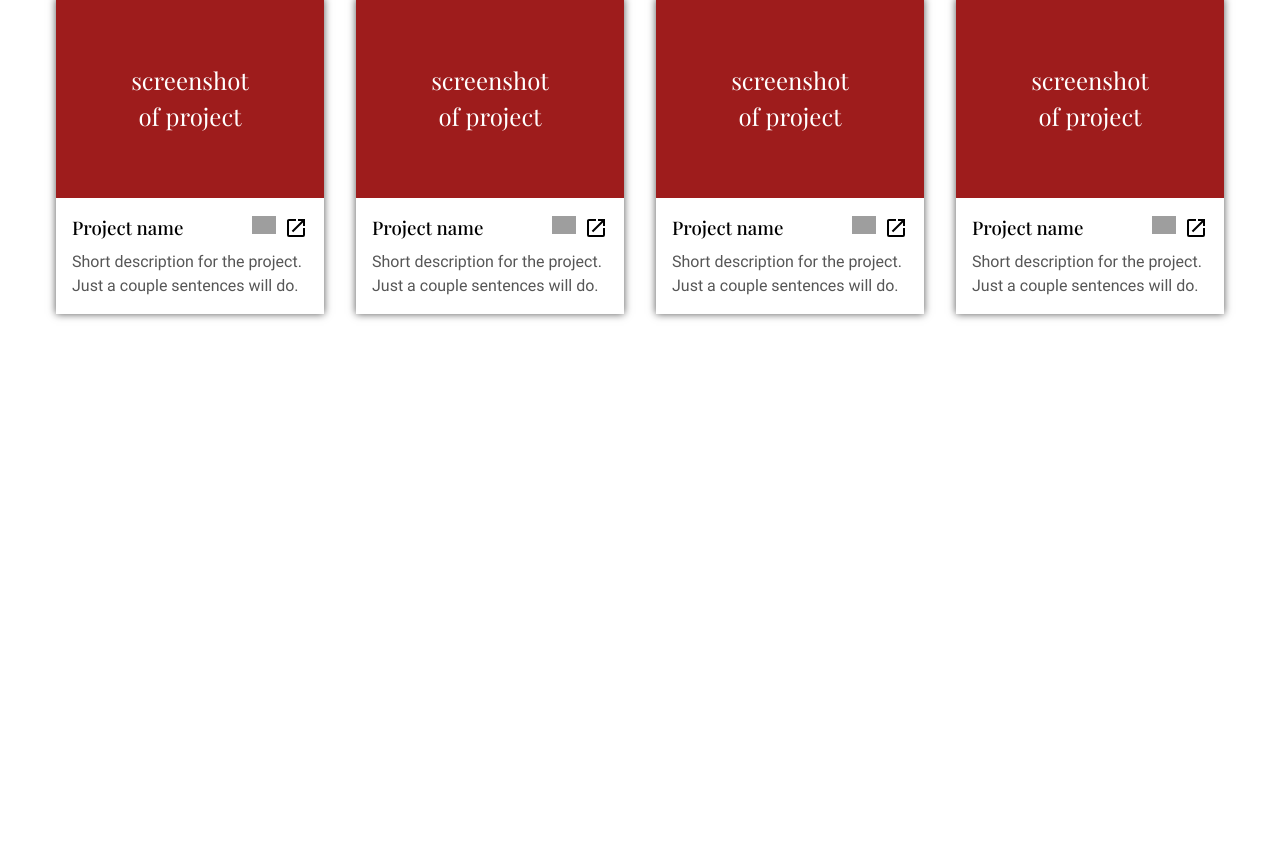
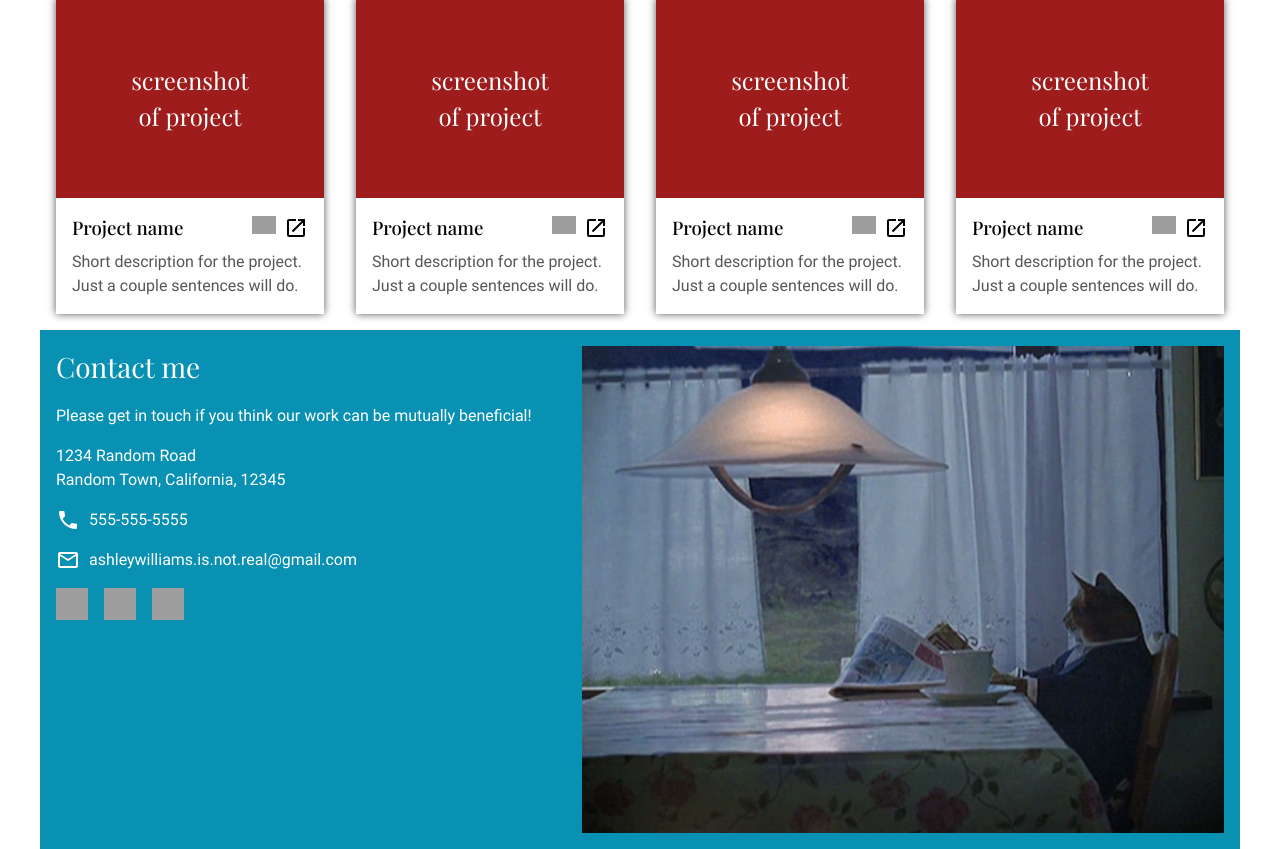
Before and after one commit to yppelu/odin-homepage, a React (Vite) app: page / in a window 1280 px wide. Shown: the part 850-1699 px from the top of the page. Before the commit the page ends 1180 px from the top, so only its background shows below. Built offline with nearby package versions, Linux system fonts and the light colour scheme; grey boxes are pictures that could not be loaded.

Commit message:
Create contact-me section

```diff
--- /dev/null
+++ b/src/components/ContactMe/ContactMe.css
@@ -0,0 +1,54 @@
+.contact-me {
+  background-color: #0891B2;
+  color: #FFFFFF;
+
+  display: flex;
+  justify-content: space-between;
+  gap: 1rem;
+
+  padding: 1rem;
+}
+
+.contact-me__info {
+  display: flex;
+  flex-direction: column;
+  gap: 1rem;
+}
+
+.contact-me__title {
+  font-family: "Playfair Display", Georgia, serif;
+  font-size: 1.75rem;
+  font-weight: 400;
+}
+
+.contact-me__paragraph {
+  display: flex;
+  align-items: center;
+  gap: 1ch;
+}
+
+.contact-me__info-icon {
+  height: 1.5rem;
+}
+
+.contact-me__picture {
+  width: 55%;
+}
+
+.contact-me__picture>img {
+  width: 100%;
+}
+
+@media (max-width: 500px) {
+  .contact-me {
+    flex-direction: column;
+  }
+
+  .contact-me__info {
+    width: 100%;
+  }
+
+  .contact-me__picture {
+    width: 100%;
+  }
+}
--- a/src/components/ContactMe/ContactMe.jsx
+++ b/src/components/ContactMe/ContactMe.jsx
@@ -1,5 +1,39 @@
+import './ContactMe.css';
+
+import LinksToAccounts from '../LinksToAccounts/LinksToAccounts.jsx';
+
 export default function ContactMe() {
   return (
-    <footer className='contact-me'></footer>
+    <footer className='contact-me'>
+      <div className='contact-me__info'>
+        <h2 className='contact-me__title'>Contact me</h2>
+        <p className='contact-me__paragraph'>
+          Please get in touch if you think our work can be mutually beneficial!
+        </p>
+        <p className='contact-me__paragraph' aria-label='Address'>
+          1234 Random Road
+          <br />
+          Random Town, California, 12345
+        </p>
+        <p className='contact-me__paragraph' aria-label='Phone number'>
+          <svg className='contact-me__info-icon' xmlns='http://www.w3.org/2000/svg' viewBox='0 0 24 24' fill='#FFFFFF'>
+            <path d='M6.62,10.79C8.06,13.62 10.38,15.94 13.21,17.38L15.41,15.18C15.69,14.9 16.08,14.82 16.43,14.93C17.55,15.3 18.75,15.5 20,15.5A1,1 0 0,1 21,16.5V20A1,1 0 0,1 20,21A17,17 0 0,1 3,4A1,1 0 0,1 4,3H7.5A1,1 0 0,1 8.5,4C8.5,5.25 8.7,6.45 9.07,7.57C9.18,7.92 9.1,8.31 8.82,8.59L6.62,10.79Z' />
+          </svg>
+          555-555-5555
+        </p>
+        <p className='contact-me__paragraph' aria-label='Email address'>
+          <svg className='contact-me__info-icon' xmlns='http://www.w3.org/2000/svg' viewBox='0 0 24 24' fill='#FFFFFF'>
+            <path d='M22 6C22 4.9 21.1 4 20 4H4C2.9 4 2 4.9 2 6V18C2 19.1 2.9 20 4 20H20C21.1 20 22 19.1 22 18V6M20 6L12 11L4 6H20M20 18H4V8L12 13L20 8V18Z' />
+          </svg>
+          ashleywilliams.is.not.real@gmail.com
+        </p>
+        <LinksToAccounts />
+      </div>
+      <picture className='contact-me__picture'>
+        <source media='(max-width:500px)' srcSet='/images/contact-me_mobile.jpg' />
+        <source media='(max-width:780px)' srcSet='/images/contact-me_tablet.jpg' />
+        <img src='/images/contact-me_desktop.jpg' alt='Ashley Williams' />
+      </picture>
+    </footer>
   );
 }
--- a/src/components/LinksToAccounts/LinksToAccounts.css
+++ b/src/components/LinksToAccounts/LinksToAccounts.css
@@ -1,6 +1,6 @@
 .links-to-accounts {
   display: flex;
-  gap: 0.5rem;
+  gap: 1rem;
 
   height: max-content;
   width: max-content;
```
